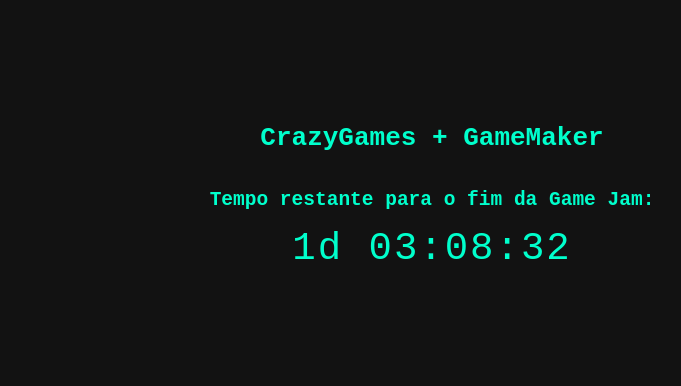
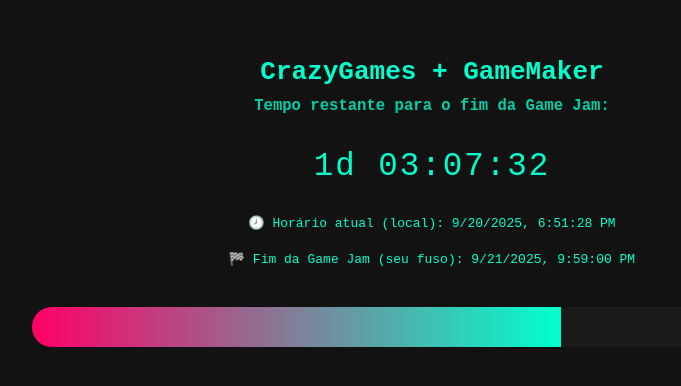
Before and after one commit to andrewsnycollas/crazyjam_timer, a plain HTML site: page index.html in a window 1280 px wide. Shown: the part 212-598 px from the top of the page, without its empty margins (208-889 px from the left). Drawn offline with Linux system fonts and the light colour scheme.

Commit message:
Update index.html

```diff
--- a/index.html
+++ b/index.html
@@ -14,14 +14,59 @@
       justify-content: center;
       height: 100vh;
       margin: 0;
+      padding: 20px;
+      text-align: center;
     }
     h1 {
       font-size: 2em;
-      margin-bottom: 20px;
+      margin-bottom: 5px;
+    }
+    h2 {
+      margin-top: 5px;
+      font-size: 1.2em;
+      opacity: 0.8;
     }
     #timer {
-      font-size: 3em;
+      font-size: 2.5em;
       letter-spacing: 2px;
+      margin: 20px 0;
+    }
+    .info {
+      margin: 10px 0;
+      font-size: 1em;
+    }
+    .timeline-container {
+      width: 90%;
+      max-width: 800px;
+      margin: 30px auto;
+      position: relative;
+      background: #1a1a1a;
+      height: 40px;
+      border-radius: 20px;
+      overflow: hidden;
+    }
+    .timeline-progress {
+      height: 100%;
+      background: linear-gradient(90deg, #ff0066, #00ffcc);
+      width: 0%;
+      transition: width 0.5s ease;
+      position: relative;
+    }
+    .timeline-marker {
+      position: absolute;
+      top: -30px;
+      transform: translateX(-50%);
+      font-size: 0.9em;
+      white-space: nowrap;
+    }
+    .timeline-marker.now {
+      top: 40px;
+      color: #ffcc00;
+      font-weight: bold;
+    }
+    .timeline-marker.start,
+    .timeline-marker.end {
+      color: #ffffff;
     }
   </style>
 </head>
@@ -30,20 +75,42 @@
   <h2>Tempo restante para o fim da Game Jam:</h2>
   <div id="timer">--:--:--</div>
 
+  <div class="info">🕗 Horário atual (local): <span id="local-time">--:--:--</span></div>
+  <div class="info">🏁 Fim da Game Jam (seu fuso): <span id="end-time">--:--:--</span></div>
+
+  <div class="timeline-container">
+    <div class="timeline-progress" id="timeline-progress">
+      <div class="timeline-marker start" id="marker-start">Início (18/09 22h PHT)</div>
+      <div class="timeline-marker now" id="marker-now">Agora</div>
+      <div class="timeline-marker end" id="marker-end">Fim (21/09 23:59 CEST)</div>
+    </div>
+  </div>
+
   <script>
-    // Define o deadline da Game Jam
-    const deadline = new Date("2025-09-22T06:00:00+08:00").getTime();
+    // === Datas importantes ===
+    // Início: 18 de setembro às 22h horário das Filipinas (UTC+8)
+    const startDate = new Date("2025-09-18T22:00:00+08:00").getTime();
+
+    // Fim: 21 de setembro às 23:59 CEST (UTC+2)
+    const endDate = new Date("2025-09-21T23:59:00+02:00").getTime();
 
     function updateTimer() {
       const now = new Date().getTime();
-      const timeLeft = deadline - now;
+
+      // Calcula tempo restante
+      const timeLeft = endDate - now;
 
       if (timeLeft <= 0) {
         document.getElementById("timer").textContent = "00:00:00";
+        document.getElementById("local-time").textContent = new Date(now).toLocaleString();
+        document.getElementById("end-time").textContent = new Date(endDate).toLocaleString();
+        document.getElementById("timeline-progress").style.width = "100%";
+        document.getElementById("marker-now").style.left = "100%";
         clearInterval(interval);
         return;
       }
 
+      // Formata tempo restante
       const days = Math.floor(timeLeft / (1000 * 60 * 60 * 24));
       const hours = Math.floor((timeLeft / (1000 * 60 * 60)) % 24);
       const minutes = Math.floor((timeLeft / (1000 * 60)) % 60);
@@ -51,6 +118,25 @@
 
       document.getElementById("timer").textContent =
         `${days}d ${String(hours).padStart(2, '0')}:${String(minutes).padStart(2, '0')}:${String(seconds).padStart(2, '0')}`;
+
+      // Atualiza horários
+      document.getElementById("local-time").textContent = new Date(now).toLocaleString();
+      document.getElementById("end-time").textContent = new Date(endDate).toLocaleString();
+
+      // Calcula progresso da timeline
+      const totalTime = endDate - startDate;
+      const elapsed = now - startDate;
+      let progressPercent = (elapsed / totalTime) * 100;
+
+      // Limita entre 0% e 100%
+      progressPercent = Math.min(100, Math.max(0, progressPercent));
+
+      // Atualiza barra e marcador "Agora"
+      const progressElement = document.getElementById("timeline-progress");
+      progressElement.style.width = `${progressPercent}%`;
+
+      const nowMarker = document.getElementById("marker-now");
+      nowMarker.style.left = `${progressPercent}%`;
     }
 
     const interval = setInterval(updateTimer, 1000);
```
